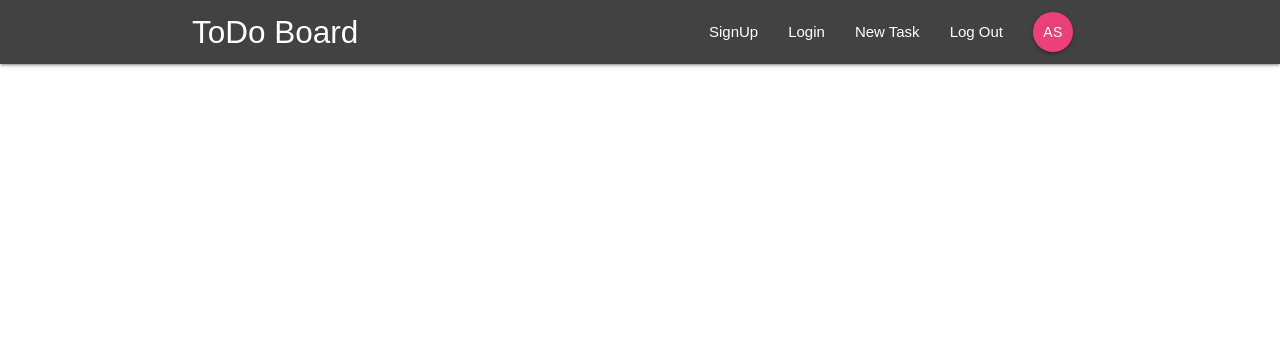
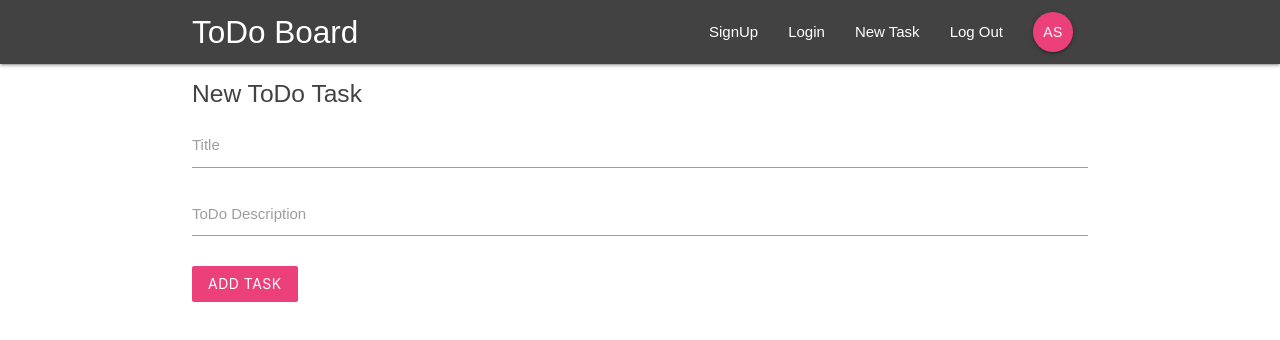
Before and after one commit to andriisavchuk/react-todoboard, a React (Create React App) app: page /create in a window 1280 px wide. Shown: the top 340 px of the page. Built offline with nearby package versions, Linux system fonts and the light colour scheme.

Commit message:
Add ToDoCreate component basic setup

```diff
--- a/src/App.js
+++ b/src/App.js
@@ -1,10 +1,14 @@
 import React, { Component } from 'react';
 import { BrowserRouter as Router, Switch, Route } from 'react-router-dom';
+
 import Navbar from './components/layout/Navbar';
 import Dashboard from './components/dashboard/Dashboard';
+
+import SignIn from './components/auth/SignIn';
+import SignUp from './components/auth/SignUp';
+
+import ToDoCreate from './components/todo/ToDoCreate';
 import ToDoDetails from './components/todo/ToDoDetails';
-import SignIn from "./components/auth/SignIn";
-import SignUp from "./components/auth/SignUp";
 
 class App extends Component {
   render() {
@@ -17,6 +21,7 @@
             <Route path="/todo/:id" component={ToDoDetails} />
             <Route path="/signin" component={SignIn} />
             <Route path="/signup" component={SignUp} />
+            <Route path="/create" component={ToDoCreate} />
           </Switch>
         </div>
       </Router>
--- a/src/components/todo/ToDoCreate.js
+++ b/src/components/todo/ToDoCreate.js
@@ -0,0 +1,44 @@
+import React, {Component} from 'react';
+
+class ToDoCreate extends Component {
+  state = {
+    title: '',
+    content: ''
+  };
+
+  onSubmitHandler = event => {
+    event.preventDefault();
+    console.log(this.state);
+  };
+
+  onChangeHandler = event => {
+    this.setState({
+      [event.target.id]: event.target.value
+    })
+  };
+
+  render() {
+    return (
+      <div className='container'>
+        <form onSubmit={this.onSubmitHandler} className='white'>
+          <h5 className="grey-text text-darken-3">New ToDo Task</h5>
+          <div className="input-field">
+            <label htmlFor="title">Title</label>
+            <input type="text" id='title' onChange={this.onChangeHandler}/>
+          </div>
+
+          <div className="input-field">
+            <label htmlFor="content">ToDo Description</label>
+            <textarea id="content" className="materialize-textarea" onChange={this.onChangeHandler}></textarea>
+          </div>
+
+          <div className="input-field">
+            <button className="btn pink lighten-1 z-depth-0">Add Task</button>
+          </div>
+        </form>
+      </div>
+    );
+  }
+}
+
+export default ToDoCreate;
```
Also changed, not shown: 1 other file (tests, documents, lock files or other folders).
